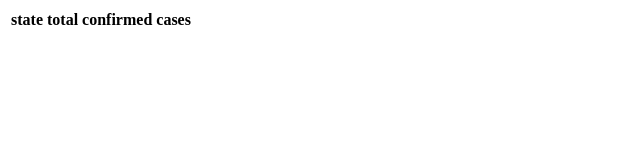
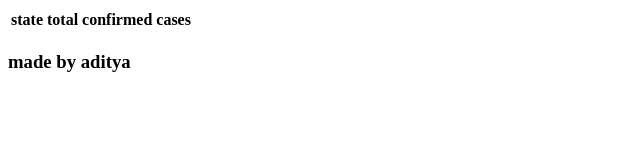
Before and after one commit to AdityaBhardwaj394/covidtracker, a website: page corona2.html in a window 1280 px wide. Shown: the whole page, without its empty margins (0-640 px from the left). Drawn offline with Linux system fonts and the light colour scheme; no server answers.

Commit message:
Vercel deploy

```diff
--- a/corona2.html
+++ b/corona2.html
@@ -36,6 +36,7 @@
 
 
     </table>
+    <h3>made by aditya</h3>
     <script>
         fetch("https://api.rootnet.in/covid19-in/stats/latest").then((res)=>res.json()).then(resp=>{
             console.log(resp)
```
